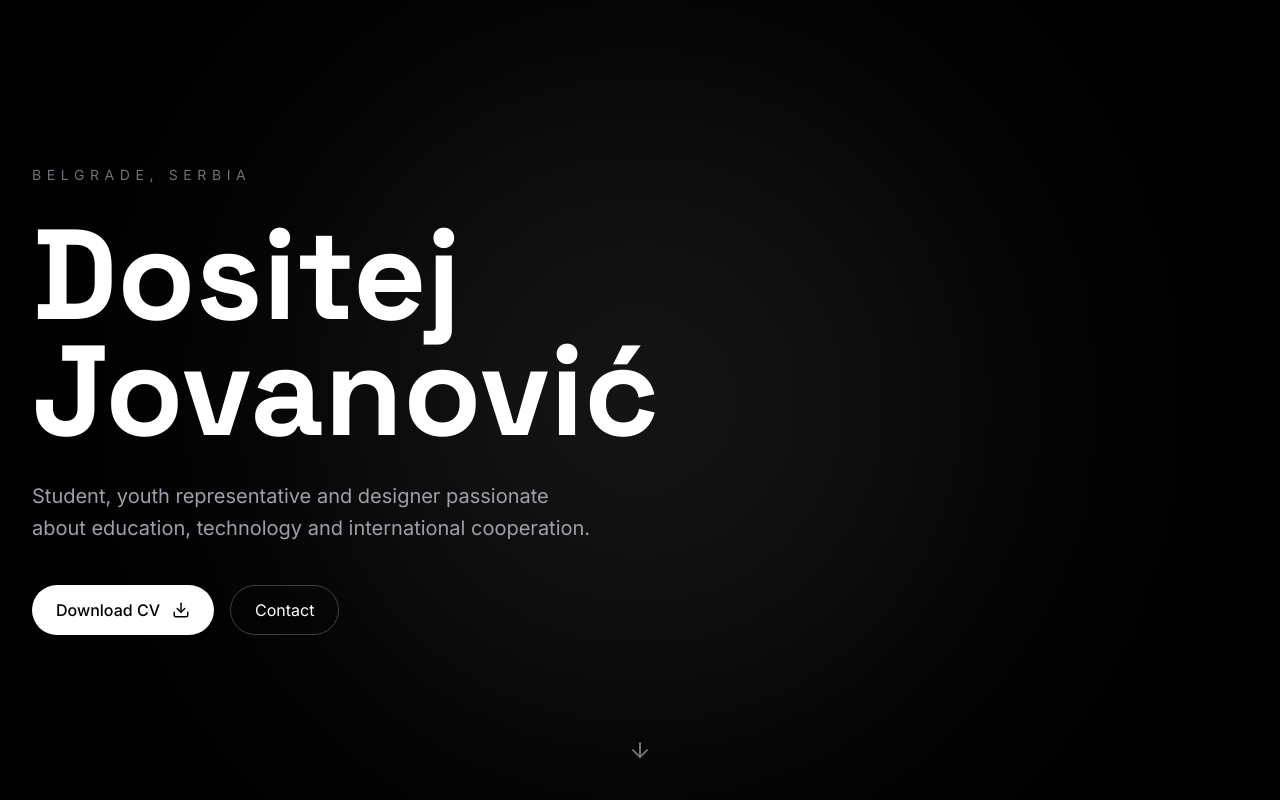
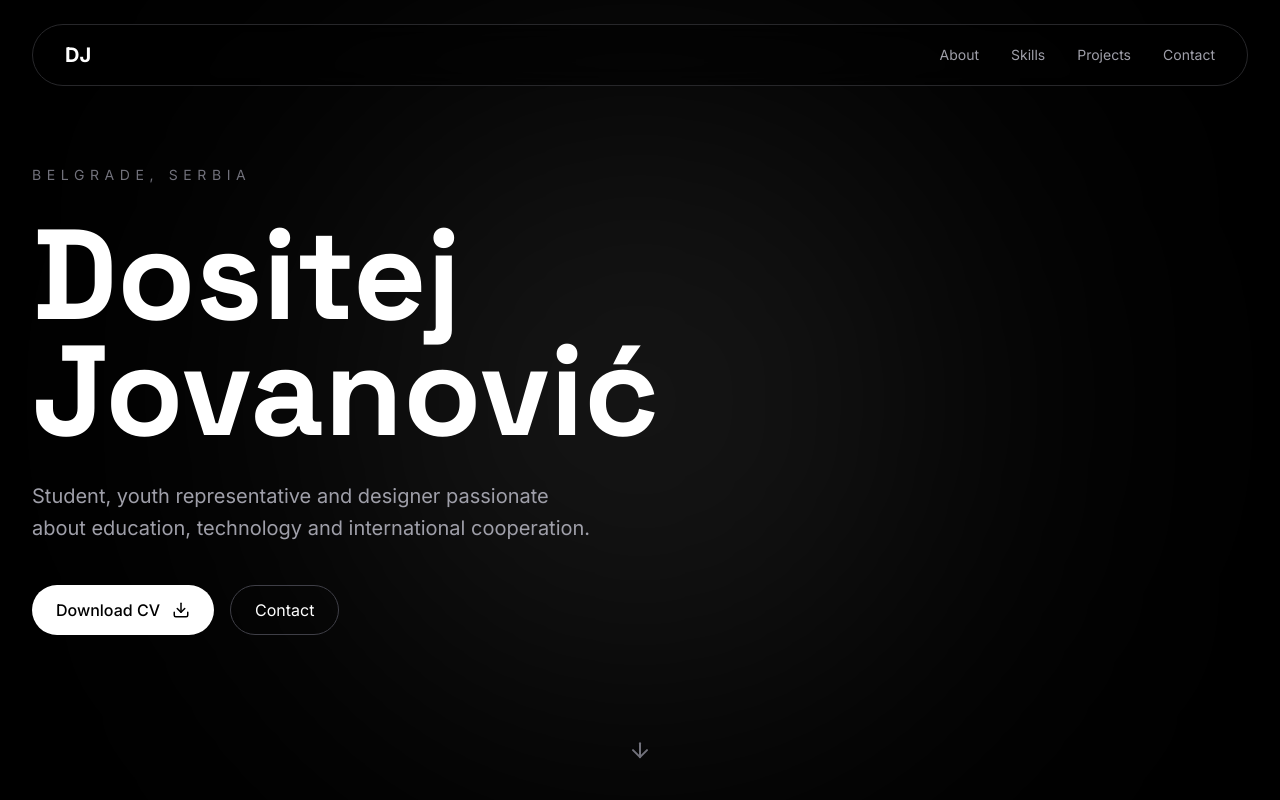
Before and after one commit to dositejjovanovic/portfolio, a Next.js app: page / in a window 1280 px wide. Shown: the top 800 px of the page. Built offline with nearby package versions, Linux system fonts and the light colour scheme.

Commit message:
Add animated navbar with smooth navigation

```diff
--- a/app/page.tsx
+++ b/app/page.tsx
@@ -1,9 +1,12 @@
+import Navbar from "@/components/Navbar";
 import Hero from "@/components/Hero";
 import About from "@/components/About";
 
 export default function Home() {
   return (
     <main className="min-h-screen bg-black text-white">
+
+      <Navbar />
 
       <Hero />
 
--- /dev/null
+++ b/components/Navbar.tsx
@@ -0,0 +1,100 @@
+"use client";
+
+import { motion } from "framer-motion";
+
+export default function Navbar() {
+  return (
+    <motion.nav
+      initial={{
+        opacity: 0,
+        y: -20,
+      }}
+      animate={{
+        opacity: 1,
+        y: 0,
+      }}
+      transition={{
+        duration: 0.6,
+      }}
+      className="
+        fixed
+        top-0
+        left-0
+        w-full
+        z-50
+        px-8
+        py-6
+      "
+    >
+
+      <div
+        className="
+          max-w-7xl
+          mx-auto
+          flex
+          justify-between
+          items-center
+          rounded-full
+          border
+          border-zinc-800
+          bg-black/50
+          backdrop-blur-md
+          px-8
+          py-4
+        "
+      >
+
+        <div
+          className="
+            font-bold
+            text-xl
+          "
+        >
+          DJ
+        </div>
+
+
+        <div
+          className="
+            flex
+            gap-8
+            text-sm
+            text-zinc-400
+          "
+        >
+
+          <a
+            href="#about"
+            className="hover:text-white transition"
+          >
+            About
+          </a>
+
+          <a
+            href="#skills"
+            className="hover:text-white transition"
+          >
+            Skills
+          </a>
+
+          <a
+            href="#projects"
+            className="hover:text-white transition"
+          >
+            Projects
+          </a>
+
+          <a
+            href="#contact"
+            className="hover:text-white transition"
+          >
+            Contact
+          </a>
+
+        </div>
+
+      </div>
+
+    </motion.nav>
+  );
+}
```
